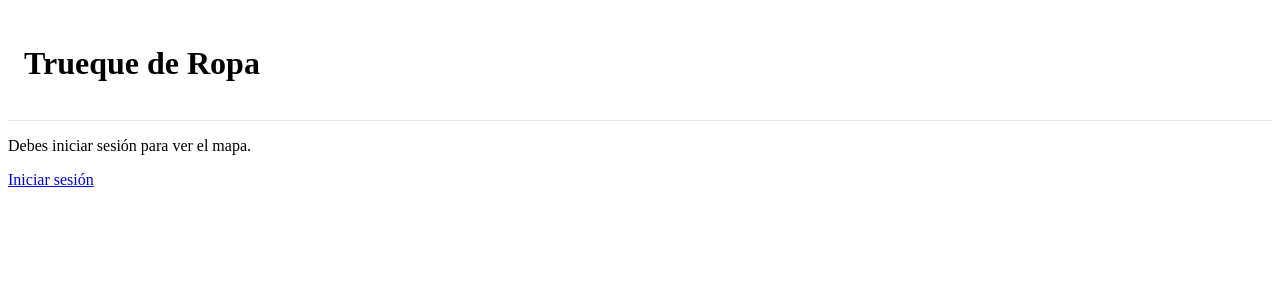
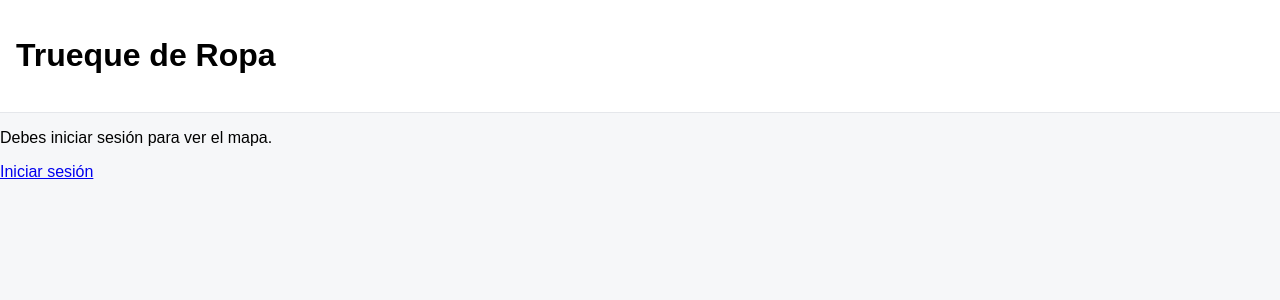
Before and after one commit to Valexx1920/Proyecto-v0, a Django app: page /home/ in a window 1280 px wide. Shown: the top 300 px of the page. Run offline with Django 5.2, Linux system fonts and the light colour scheme.

Commit message:
El pepe 2

```diff
--- a/Proyecto_Inicial/PI/static/PI/css/styles.css
+++ b/Proyecto_Inicial/PI/static/PI/css/styles.css
@@ -1,4 +1,4 @@
-<<<<<<< HEAD
+
 body { font-family: Arial; margin:0; }
 header { background:#eee; padding:10px; }
 
@@ -33,7 +33,6 @@ header { background:#eee; padding:10px; }
 .btn-azul:hover { background-color: #0056b3; }
 .btn-verde:hover { background-color: #1e7e34; }
 .btn-rojo:hover { background-color: #a71d2a; }
-=======
 /* Layout general */
 body { margin: 0; background: #f6f7f9; font-family: Arial, sans-serif; }
 header {
@@ -93,4 +92,3 @@ button:hover { background: #1e40af; }
   .page { grid-template-columns: 1fr; } /* una sola columna */
   .map-box { height: 55vh; }
 }
->>>>>>> 62ded9023890bfdfc8ac47c61ab507e10432f401
```
